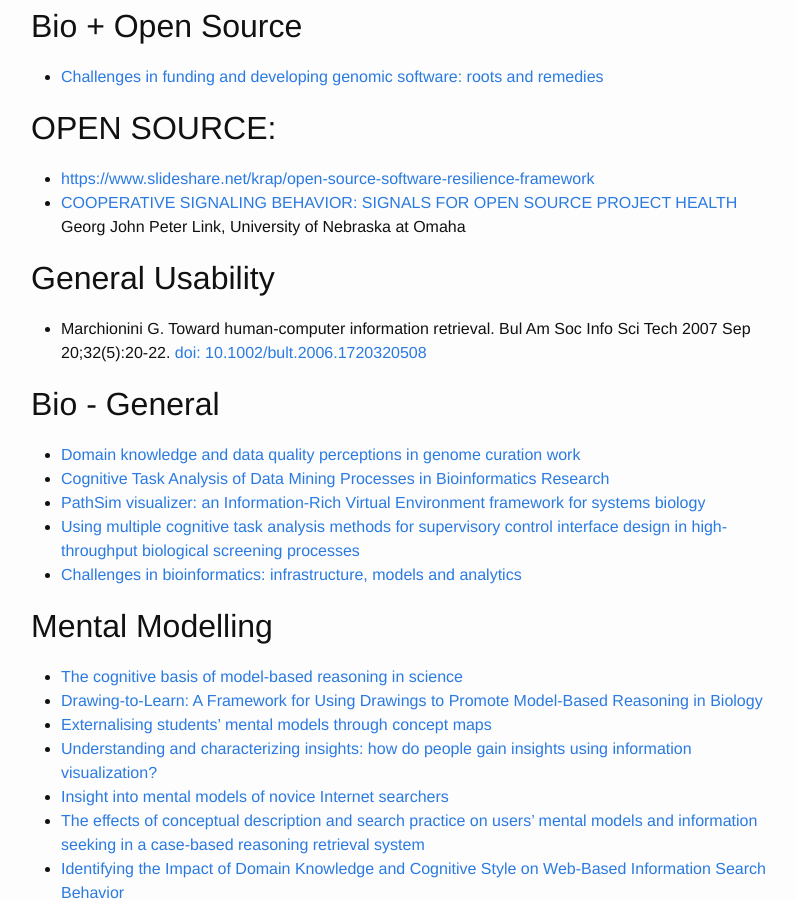
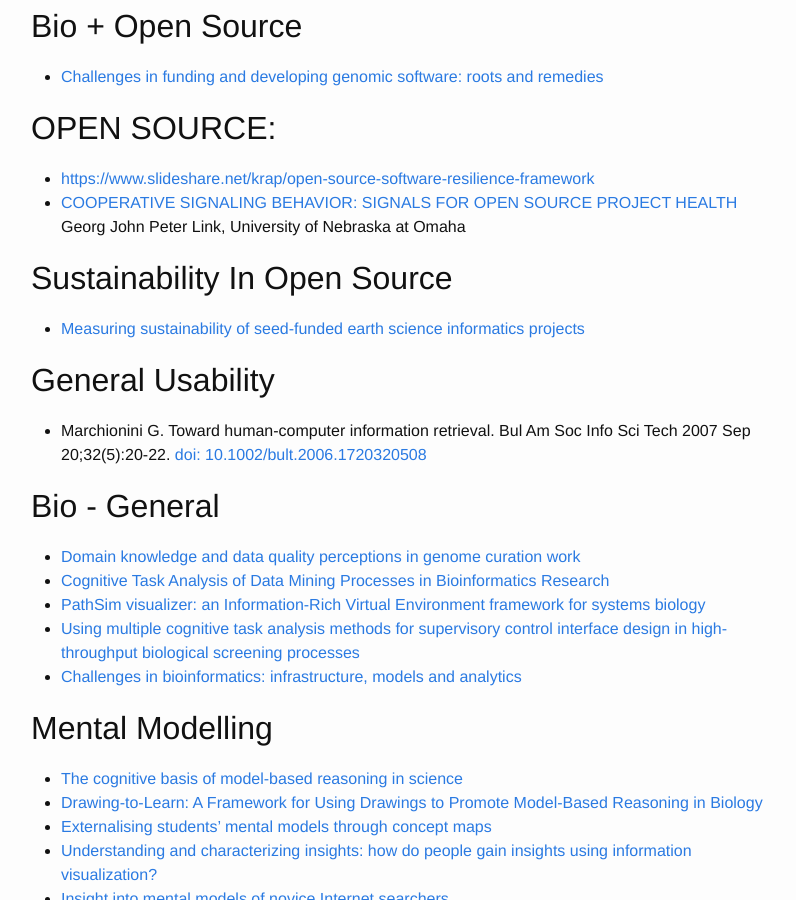
Before and after one commit to yochannah/omgscience, a Jekyll site: the page built from tbr-pile/index.md, in a window 1280 px wide and 900 px high, scrolled down 591 px. Shown: the whole window, without its empty margins (239-1035 px from the left). Built offline with Jekyll 4.4.1, drawn with Linux system fonts in a browser that asks for light colours.

Commit message:
add article about sustainability to the reading list

```diff
--- a/tbr-pile/index.md
+++ b/tbr-pile/index.md
@@ -28,6 +28,9 @@ TBR:
 - [https://www.slideshare.net/krap/open-source-software-resilience-framework](https://www.slideshare.net/krap/open-source-software-resilience-framework)
 - [COOPERATIVE SIGNALING BEHAVIOR: SIGNALS FOR OPEN SOURCE PROJECT HEALTH](https://digitalcommons.unomaha.edu/isqastudent/1/) Georg John Peter Link, University of Nebraska at Omaha
 
+## Sustainability in Open Source
+- [Measuring sustainability of seed-funded earth science informatics projects](https://journals.plos.org/plosone/article?id=10.1371/journal.pone.0222807)
+
 ## General usability
 
 - Marchionini G. Toward human-computer information retrieval. Bul Am Soc Info Sci Tech 2007 Sep 20;32(5):20-22. [doi:
```
